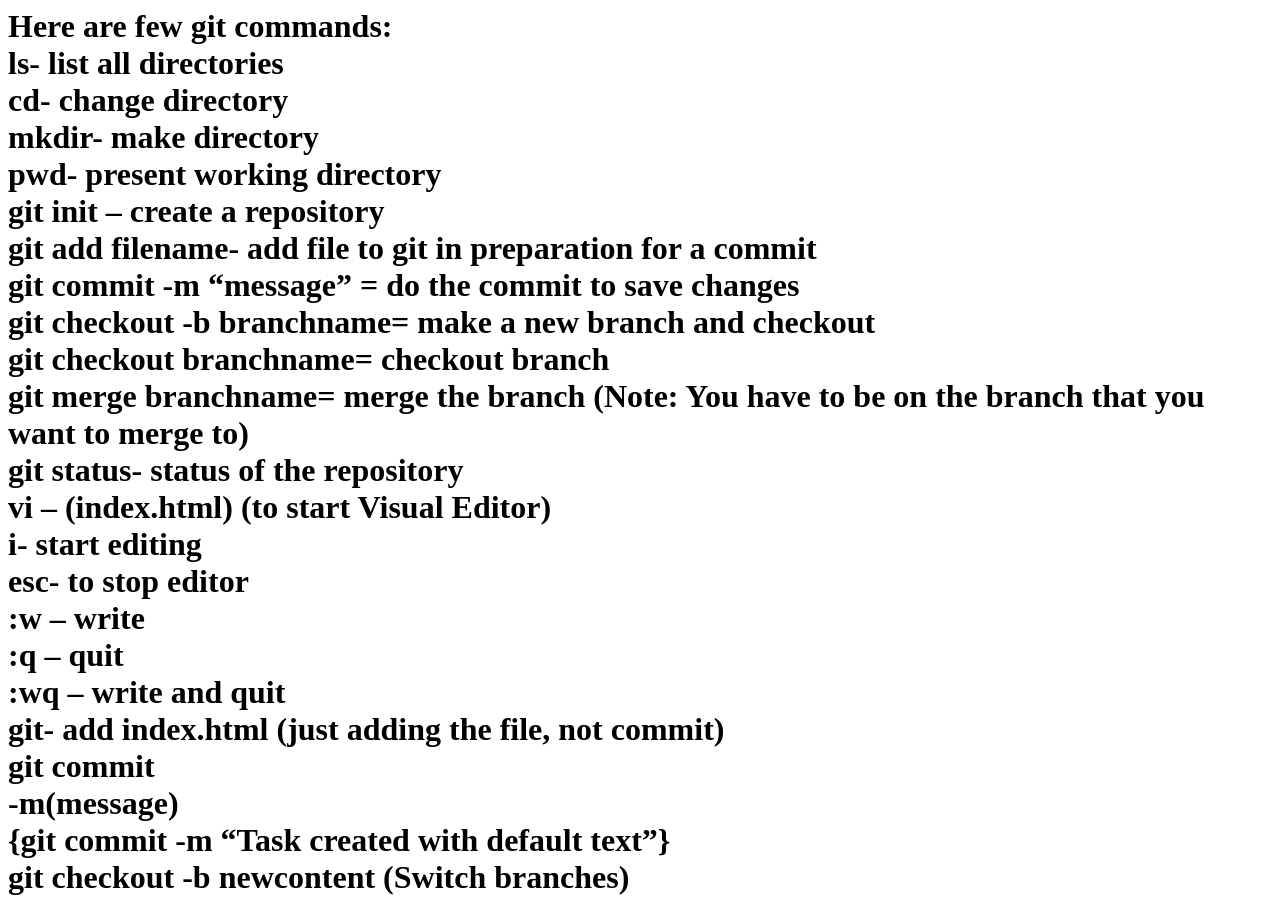
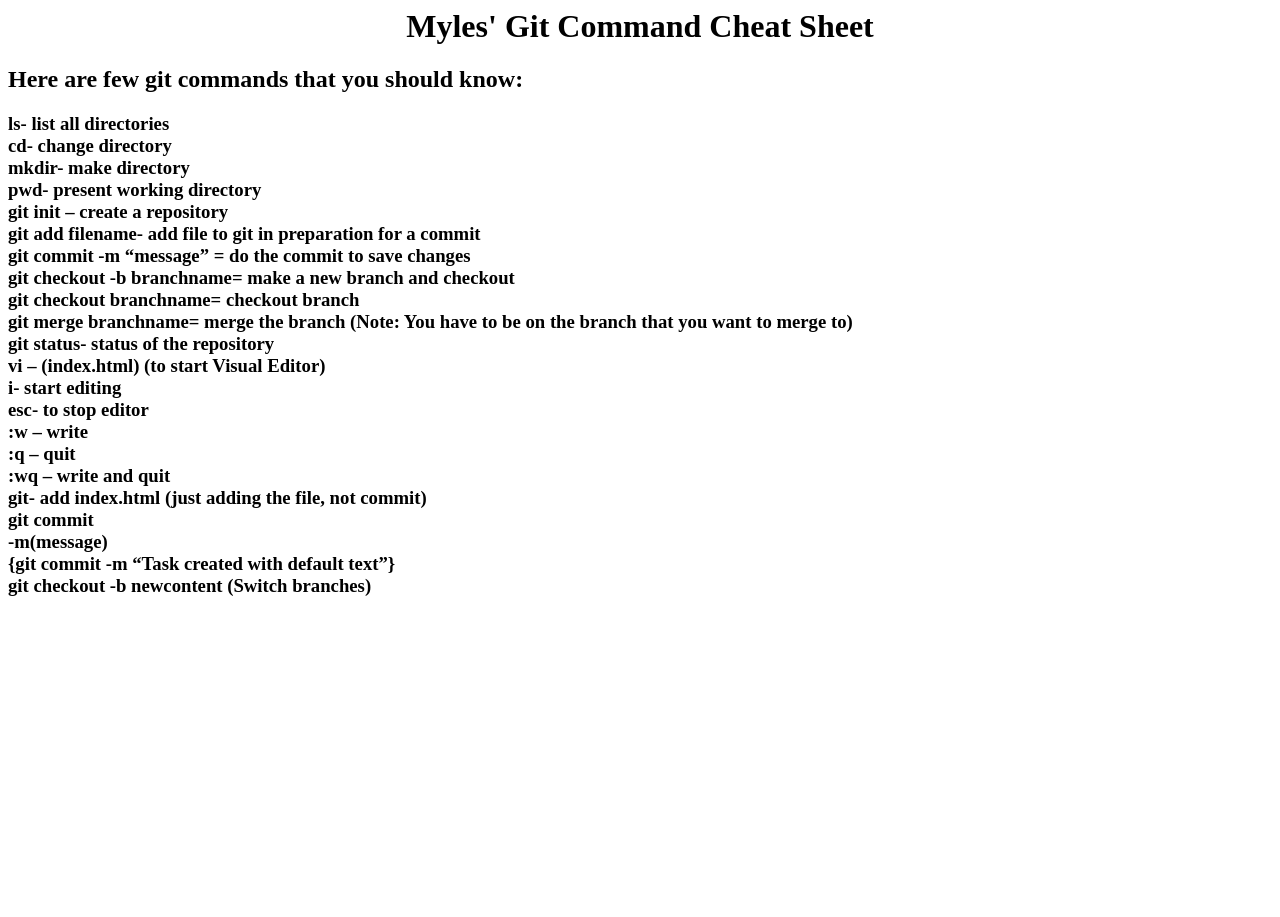
Before and after one commit to mylesmik/FirstWebAssignment, a plain HTML site: page index.html in a window 1280 px wide. After the commit the page ends 800 px from the top, so only its background shows below. Drawn offline with Linux system fonts and the light colour scheme.

Commit message:
Task : Finalizing design and alignment of cheat sheet

```diff
--- a/index.html
+++ b/index.html
@@ -3,8 +3,9 @@
 		<title>My Git Command Cheat Sheet</title>
 	</head>
 	<body>
-		<h1>Here are few git commands:<br>
-			ls- list all directories<br>
+		<h1><center>Myles' Git Command Cheat Sheet</center></h1>
+		<h2>Here are few git commands that you should know:<br></h2>
+			<h3>ls- list all directories<br>
 			cd- change directory<br>
 			mkdir- make directory<br>
 			pwd- present working directory<br>
@@ -27,6 +28,6 @@
 			-m(message)<br>
 			{git commit -m “Task created with default text”}<br>
 			git checkout -b newcontent (Switch branches)<br>
-		</h1>
+		</h3>
 	</body>
 </html>
```
